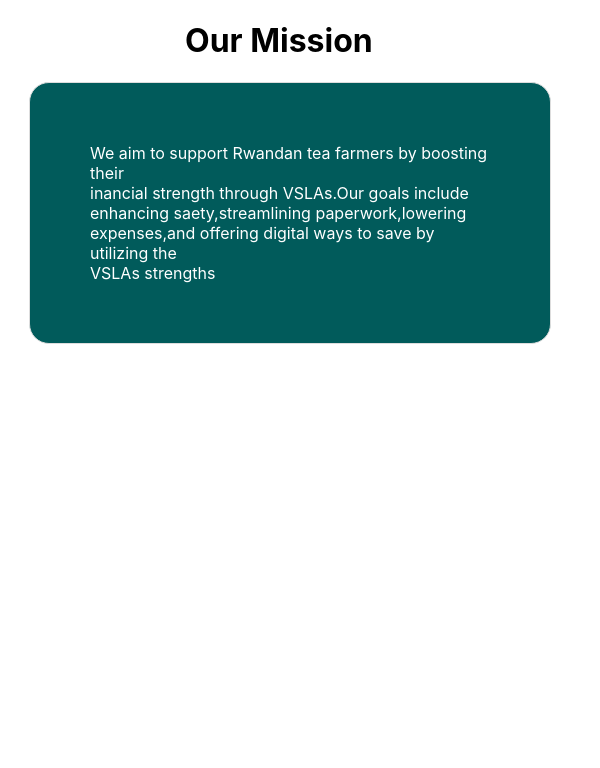
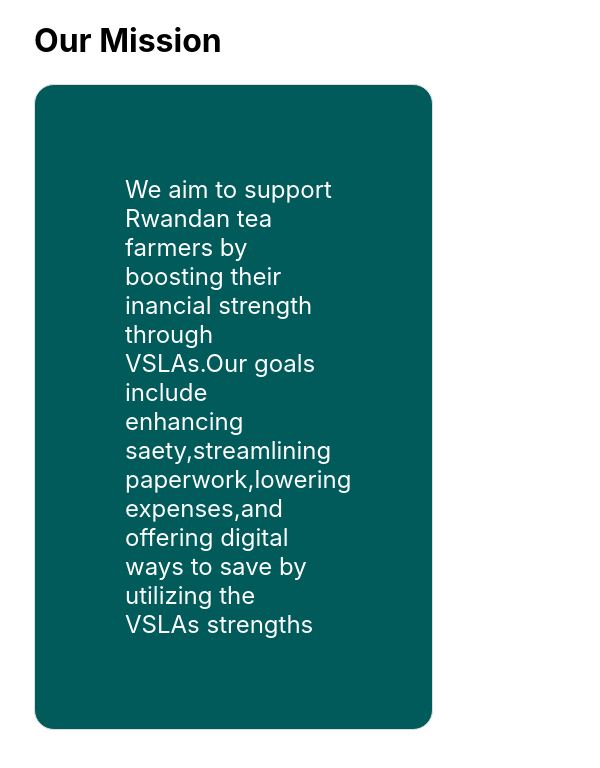
Before and after one commit to akirachix/Samaa-Informational, a React (Create React App) app in the folder econtrust/: page / in a window 600 px wide. Shown: the top 768 px of the page. Built offline with nearby package versions, Linux system fonts and the light colour scheme.

Commit message:
made changes

```diff
--- a/econtrust/src/mission/index.css
+++ b/econtrust/src/mission/index.css
@@ -1,22 +1,23 @@
-.text{
 
-
+ .textpara{
     border: 1px solid #ddd;
     border-radius: 20px;
     box-shadow: 0 4px 8px rgba(red, green, blue, alpha);
     padding: 90px;
-    margin-left: 15%;
+    margin-left: 17%;
     max-width: 700px;
     transition: box-shadow 0.3s ease;
     background-color: #015B5B;
     color: white;
     font-size: 24px;
+
  }
 
- .textbox{
+ .mission-text{
+    margin-left: 50px;
 
-       margin-left: 15%;
  }
+
 
  .mission-text{
      margin-left: 35%;
@@ -29,156 +30,286 @@
     border: 1px solid #ddd;
     border-radius: 20px;
     padding: 90px;
-    margin-left: 9%;
+    margin-left: 2%;
     max-width: 800px;
 
 }
 
-.textbox {
-    margin-left: 15%;
+.tbox {
+    margin-left: 10%;
 }
 
 .mission-text {
     margin-left: 35%;
 }
 
-@media (max-width: 599px) {
-   .text {
-        padding: 60px;
-        font-size: large;
-        margin-left:-45px ;
-    }
 
-   .textbox {
-        margin-left: 10%;
+@media (min-width:375px) and (max-width: 667px){
+
+ .textpara{
+    border: 1px  #ddd;
+    padding: 70px;
+    margin-left: 2%;
+    max-width: 180px;
+    margin-right: 0px;
+
+
  }
 
  .mission-text {
-        margin-left: 30%;
-    }
+    margin-left: 55%;
 }
 
-@media (min-width: 375px) and (max-width: 600px) {
-   .text {
-        padding: 80px;
-        font-size: x-large;
-        width: 180px;
-        margin-left: 4px;
 }
 
-   .textbox {
-        margin-left: 20px;
-    }
+@media (min-width:414px) and (max-width: 896px){
+    .textpara{
+        border: 1px solid #ddd;
+        border-radius: 20px;
+        box-shadow: 0 4px 8px rgba(red, green, blue, alpha);
+        padding: 90px;
+        margin-left: 17%;
+        max-width: 700px;
+        transition: box-shadow 0.3s ease;
+        background-color: #015B5B;
+        color: white;
+        font-size: 24px;
 
-   .mission-text {
-        margin-left:80px;
-    }
-}
-
-@media (min-width: 375px) and (max-width: 667px) {
-    .text{
-        margin-left: 4px;
-    }
-
-    .textbox{
-        margin-left: 34px;
      }
 }
 
 
-/* @media (min-width: 820px) and (max-width: 1370px) {
-    .text {
+
+@media (min-width:390px) and (max-width: 884px){
+
+    .textpara{
+        border: 1px ;
         padding: 80px;
-        font-size: x-large;
-        width: 600px;
-        margin-left: 0px;
+        margin-left: 15%;
+        max-width: 180px;
+        transition: box-shadow 0.3s ease;
+        background-color: #015B5B;
+        color: white;
+        font-size: 24px;
 
      }
 
-} */
-
-
-@media (min-width: 414px) and (max-width: 896px) {
-
-    .textbox {
-        margin-left: 70px;
 }
 
-
-    .textbox{
-
-    }
-
-    .text {
-        padding: 80px;
-        font-size: x-large;
-        width: 600px;
-
+@media (min-width:393px) and (max-width: 851px){
+    .textpara{
+        border: 1px ;
+        padding: 70px;
+        margin-left: 10%;
+        max-width: 200px;
+        transition: box-shadow 0.3s ease;
+        background-color: #015B5B;
+        color: white;
+        font-size: 24px;
 
      }
 }
 
-@media (min-width: 414px) and (max-width: 896px) {
-    .textbox{
-        margin-left: -5px;
-    }
 
-    .text{
-        margin-left: -20px;
+@media (min-width:360px) and (max-width: 740px){
+    .textpara{
+        border: 1px ;
+        padding: 80px;
+        margin-left: 15%;
+        max-width: 150px;
+        transition: box-shadow 0.3s ease;
+        background-color: #015B5B;
+        color: white;
+        font-size: 24px;
+
      }
 
 
 }
 
 
+@media (min-width:820px) and (max-width: 1180px){
+    .textpara{
+        border: 1px ;
+        padding: 70px;
+        margin-left: 10%;
+        max-width: 900px;
 
-@media screen and (min-width:820px) and (max-width: 1180px) {
-    .textbox{
-        margin-left: 70px;
      }
-    .text{
-        margin-left: 70px;
+
+     .tbox{
+        margin-left: 180px;
+        max-width: 900px;
+
+     }
+
+     .mission-text{
+        margin-left: 20px;
      }
 }
 
 
 
+@media (min-width:768px) and (max-width: 1024px){
+    .textpara{
+        border: 1px ;
+        padding: 70px;
+        margin-left: 10%;
+        max-width: 900px;
 
-@media (min-width: 540px) and (max-width: 720px) {
+     }
 
-.text {
+     .tbox{
+        margin-left: 230px;
+        max-width: 900px;
+
+     }
+
+     .mission-text{
+        margin-left: 50px;
+     }
+
+}
+
+@media (min-width:912px) and (max-width: 1368px){
+    .textpara{
+        border: 1px;
+        border-radius: 20px;
+        box-shadow: 0 4px 8px rgba(red, green, blue, alpha);
+        padding: 70px;
+        margin-left: 15%;
+        max-width: 900px;
+        transition: box-shadow 0.3s ease;
+        background-color: #015B5B;
+        color: white;
+        font-size: 24px;
+
+     }
+
+     .mission-text{
+        margin-left: 120px;
+     }
+
+
+}
+
+@media (min-width:768px) and (max-width: 1024px){
+    .textpara{
+        border: 1px;
+        border-radius: 20px;
+        box-shadow: 0 4px 8px rgba(red, green, blue, alpha);
+        padding: 70px;
+        margin-left: 15%;
+        max-width: 900px;
+        transition: box-shadow 0.3s ease;
+        background-color: #015B5B;
+        color: white;
+        font-size: 24px;
+
+     }
+
+     .mission-text{
+        margin-left: 60px;
+     }
+
+
+}
+
+@media (min-width:280px) and (max-width: 653px){
+    .textpara{
+        margin-right: 0px;
+        margin-left: 60px;
+    }
+
+    .tbox{
+        margin-right: 0.0px;
+        margin-left: -54px;
+
+    }
+
+    .mission-text{
+        margin-left: 88px;
+       }
+
+
+}
+
+@media (min-width:412px) and (max-width: 915px){
+    .textpara{
+        border: 1px ;
         padding: 80px;
-        font-size: x-large;
-        width: 300px;
-        margin-left: 30px;
+        margin-left: 17%;
+        max-width: 150px;
+        transition: box-shadow 0.3s ease;
+        background-color: #015B5B;
+        color: white;
+        font-size: 24px;
 
      }
 
 
-    .mission-text {
-        margin-left:155px;
-    }
 
 }
 
-@media (min-width: 280px) and (max-width: 653px) {
-    .text {
-        padding: 65px;
-        font-size: large;
-        width: 110px;
-        margin-left: -4%;
+
+@media (min-width:600px) and (max-width: 1024px){
+    .textpara{
+        border: 1px solid #ddd;
+        border-radius: 20px;
+        box-shadow: 0 4px 8px rgba(red, green, blue, alpha);
+        padding: 99.5px;
+        margin-left: 17%;
+        max-width: 217px;
+        transition: box-shadow 0.3s ease;
+        background-color: #015B5B;
+        color: white;
+        font-size: 24px;
+        margin-right: 35.4px;
+        margin-left: 90px;
+
+}
+}
+
+
+@media (min-width:800px) and (max-width: 1280px){
+    .textpara{
+        border: 1px solid #ddd;
+        border-radius: 20px;
+        box-shadow: 0 4px 8px rgba(red, green, blue, alpha);
+        padding: 99.5px;
+        margin-left: 17%;
+        max-width: 217px;
+        transition: box-shadow 0.3s ease;
+        background-color: #015B5B;
+        color: white;
+        font-size: 24px;
+        margin-right: 35.4px;
+        margin-left: 300px;
+
+}
+
+.mission-text{
+    margin-left: 420px;
+}
+
 
 
 }
 
-    .mission-text {
-        margin-left:28px;
-    }
-}
 
-@media (min-width: 412px) and (max-width: 896px) {
-    .textbox {
-        margin-left: -10px;
+@media (min-width:540px) and (max-width: 740px){
+    .textpara{
+        border: 1px solid #ddd;
+        border-radius: 20px;
+        box-shadow: 0 4px 8px rgba(red, green, blue, alpha);
+        padding: 90px;
+        margin-left: 17%;
+        max-width: 217px;
+        transition: box-shadow 0.3s ease;
+        background-color: #015B5B;
+        color: white;
+        font-size: 24px;
+
      }
 
 
@@ -186,242 +317,20 @@
 
 }
 
-@media (min-width: 412px) and (max-width: 914px) {
-    .text {
-        padding: 60px;
-        font-size: x-large;
-        width: 200px;
-        margin-left: 34px;
-
-    }
-
-    .textbox {
-        margin-left: 15px;
-    }
-
-    .mission-text {
-        margin-left:86px;
-    }
-
-
-}
-
-
-@media (min-width: 800px) and (max-width: 1280px) {
-    .text {
-        padding: 60px;
-        font-size: x-large;
-        width: 670px;
-        margin-left: 160px;
-
-    }
-
-
-
-}
-
-@media (min-width: 800px) and (max-width: 1280px) {
-    .textbox {
-        margin-left: 320px;
-    }
-
-
-}
-
-
-@media (min-width: 375px) and (max-width: 667px) {
-    .text {
-        padding: 60px;
-        font-size: x-large;
-        width: 163px;
-        margin-left: 60px;
-
-    }
-
-
-    .mission-text {
-        margin-left:80px;
-    }
-}
-
-
-@media (min-width:600px) and (max-width:1024px) {
-
-    .textbox{
-        margin-left: 40px;
-    }
-
-    .text{
-        margin-left: 40px;
-    }
-}
-
-
-@media (min-width:375) and (max-width:667) {
-    .text{
-        margin-left: 40%;
-        text-align: center;
-    }
-
-}
-
-
-@media (min-width: 390px) and (max-width: 896px) {
-    .text {
-        padding: 60px;
-        font-size: x-large;
-        width: 163px;
-        margin-left: 100px;
-
-    }
-
-    .textbox {
-        margin-left: 49px;
-    }
-}
-
-@media (min-width: 390px) and (max-width: 844px) {
-    .text{
-       margin-left:  5%;
-    }
-}
-
-@media (min-width: 360px) and (max-width: 740px) {
-    .text {
-        padding: 60px;
-        font-size: x-large;
-        width: 163px;
-        margin-left: -2px;
-
-    }
-
-    .mission-text {
-        margin-left:50px;
-    }
-
-}
-
-
-@media (min-width: 414px) and (max-width: 896px) {
-    .text{
-
-
-    }
-
-    .textbox{
-        margin-left: 15.6px;
-    }
-
-}
-
-@media (min-width: 412px) and (max-width: 915px) {
-
-    .textbox{
-        margin-left: 15.6px;
-    }
-
-}
-
-/* @media (min-width: 912px) and (max-width: 1368px) {
-   .textbox{
-    margin-left: 45px;
-   }
-   .text{
-    margin-left: 45px;
-
-
-} */
-
-/* } */
-
-
-@media (min-width: 768px) and (max-width: 1024px) {
-    .textbox{
-        margin-left: 55px;
-    }
-
-
-
-}
-
-
-@media (min-width: 820px) and (max-width: 1180px) {
-
-    .textbox{
-        margin-left: 75px;
-    }
-
-}
-
-
-
-
-@media (min-width: 412px) and (max-width: 950px) {
-    .text {
-        padding: 60px;
-        font-size: x-large;
-        width: 175px;
-        margin-left: 45px;
-
-    }
-
-    .mission-text {
-        margin-left:94px;
-    }
-}
-
-@media (min-width: 768px) and (max-width: 1024px) {
-    .text {
-        padding: 60px;
-        font-size: x-large;
-        width: 400px;
-        margin-left: 15px;
-
-    }
-
-
-
-
-    .mission-text {
-        margin-left:170px;
-    }
-
-}
-
-
-@media (min-width: 912px) and (max-width: 1368px) {
-
- .text {
-        padding: 60px;
-        font-size: 2pc;
-        width: 600px;
-        margin-left: -39px;
-
-    }
-
-    .mission-text {
-        margin-left:220px;
-    }
-}
-
-
-@media (min-width: 540px) and (max-width: 720px) {
-    .text {
-        padding: 60px;
-        font-size: 1pc;
-        width: 400px;
-        margin-left: -6px;
-
-    }
-
-    .mission-text {
-        margin-left:150px;
-    }
-    @media (min-width: 600px) and (max-width: 1024px) {
-        .textbox{
-            margin-left: 35px;
-        }
-
+@media (min-width:412px) and (max-width: 914px){
+    .textpara{
+        border: 1px solid #ddd;
+        border-radius: 20px;
+        box-shadow: 0 4px 8px rgba(red, green, blue, alpha);
+        padding: 90px;
+        margin-left: 17%;
+        max-width: 217px;
+        transition: box-shadow 0.3s ease;
+        background-color: #015B5B;
+        color: white;
+        font-size: 24px;
+        margin-right: 30.4px;
+        margin-left: 88px;
 
      }
 
--- a/econtrust/src/mission/index.js
+++ b/econtrust/src/mission/index.js
@@ -1,9 +1,9 @@
 import './index.css';
 const Mission=()=>{
   return(
-             <div className='textbox'>
+             <div className='tbox'>
                <h1 className='mission-text'> Our Mission</h1>
-               <p className='text'>We aim to support Rwandan tea farmers by boosting their<br></br>
+               <p className='textpara'>We aim to support Rwandan tea farmers by boosting their<br></br>
                inancial strength through VSLAs.Our goals include<br></br>
                enhancing saety,streamlining paperwork,lowering <br></br>
               expenses,and offering digital ways to save by utilizing the <br></br>VSLAs strengths</p>
```
Lines whose indentation alone changed are shown as unchanged.
